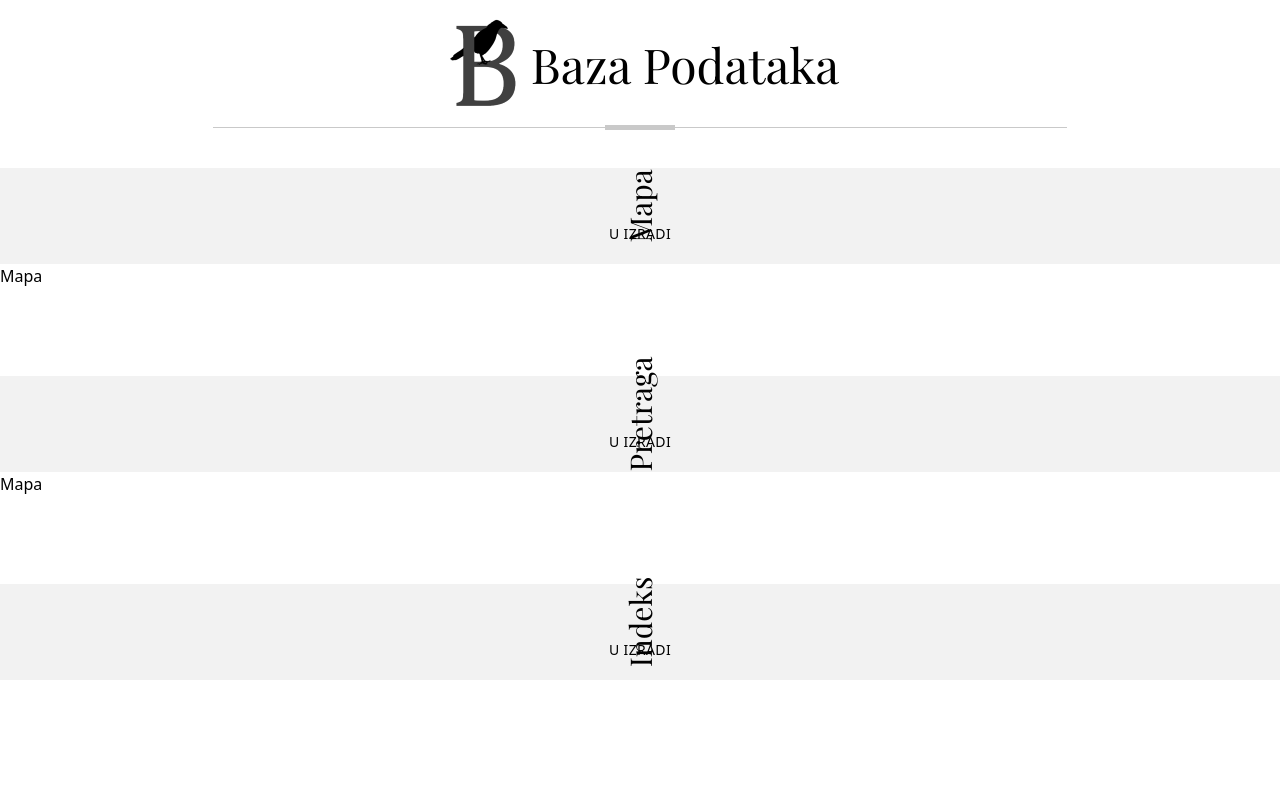
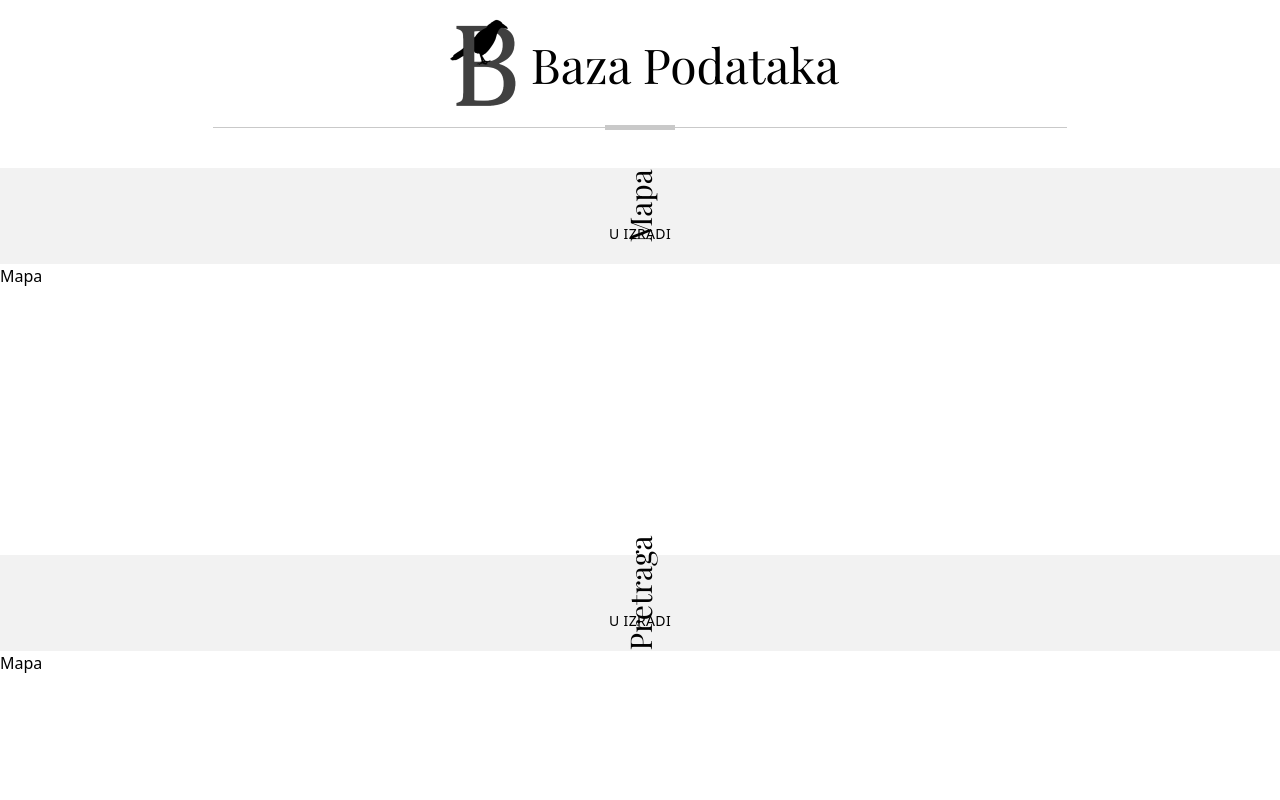
Before and after one commit to bVNyDUKE/vecnost-baza, a Next.js app: page / in a window 1280 px wide. Shown: the top 800 px of the page. Built offline with nearby package versions, Linux system fonts and the light colour scheme.

Commit message:
section colors

```diff
--- a/components/Section.js
+++ b/components/Section.js
@@ -1,6 +1,20 @@
-const Section = ({ title, subtitle, children }) => (
-  <section className="h-52">
-    <div className="bg-[#f2f2f2] text-center py-5">
+const Section = ({ title, subtitle, color = "light", children }) => {
+  const colors = {
+    light: {
+      header: "bg-[#f2f2f2]",
+      content: "bg-[#ffffff]",
+      text: null,
+    },
+    dark: {
+      header: "bg-[#3d3d3d]",
+      content: "bg-[#404040]",
+      text: "text-white",
+    },
+  };
+
+  return (
+    <section className={`${colors[color].text}`}>
+      <div className={`text-center py-5 ${colors[color].header}`}>
         <div className="md:transform md:-rotate-90 md:origin-center md:font-bold md:top-32">
           <h2 className="font-serif text-3xl font-[400]">{title}</h2>
         </div>
@@ -8,8 +22,9 @@ const Section = ({ title, subtitle, children }) => (
           {subtitle}
         </div>
       </div>
-    <div>{children}</div>
+      <div className={`min-h-[291px] ${colors[color].content}`}>{children}</div>
     </section>
   );
+};
 
 export default Section;
```
Lines whose indentation alone changed are shown as unchanged.
